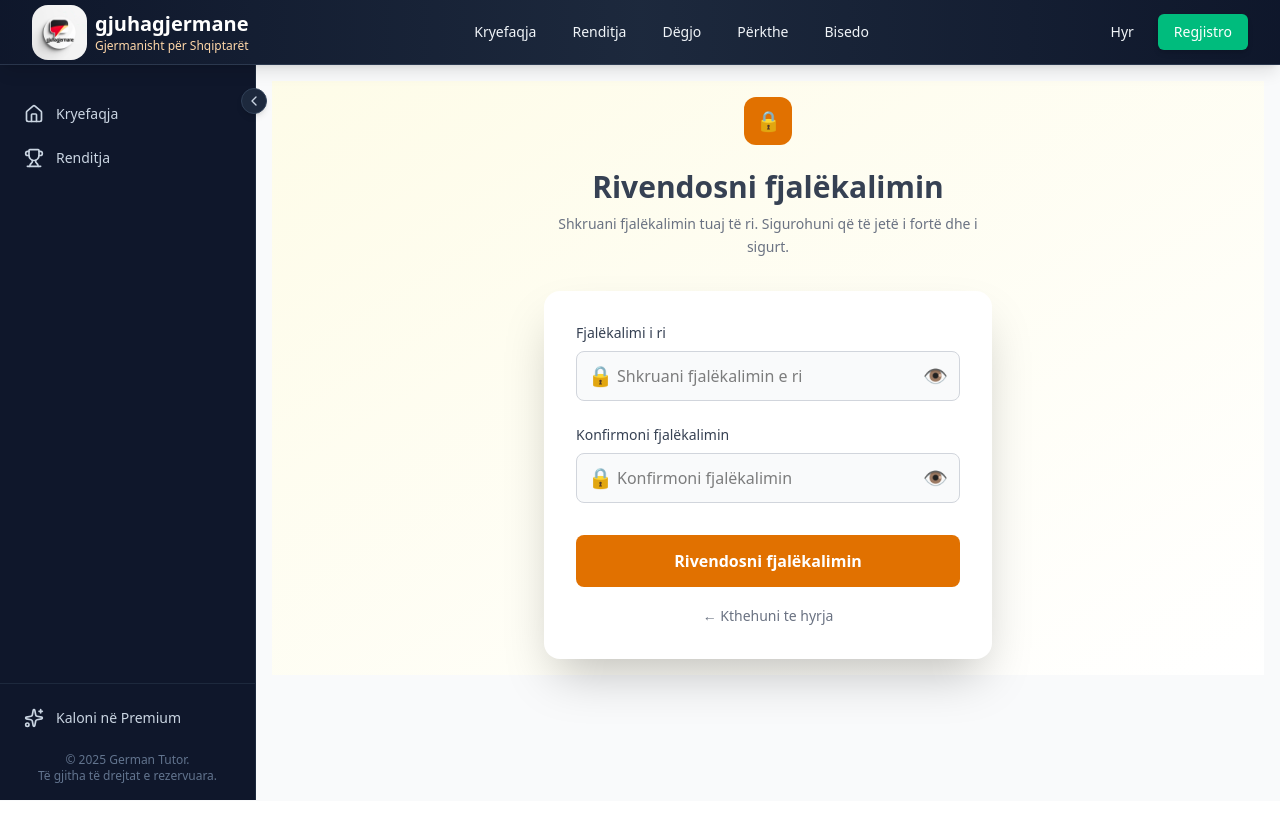
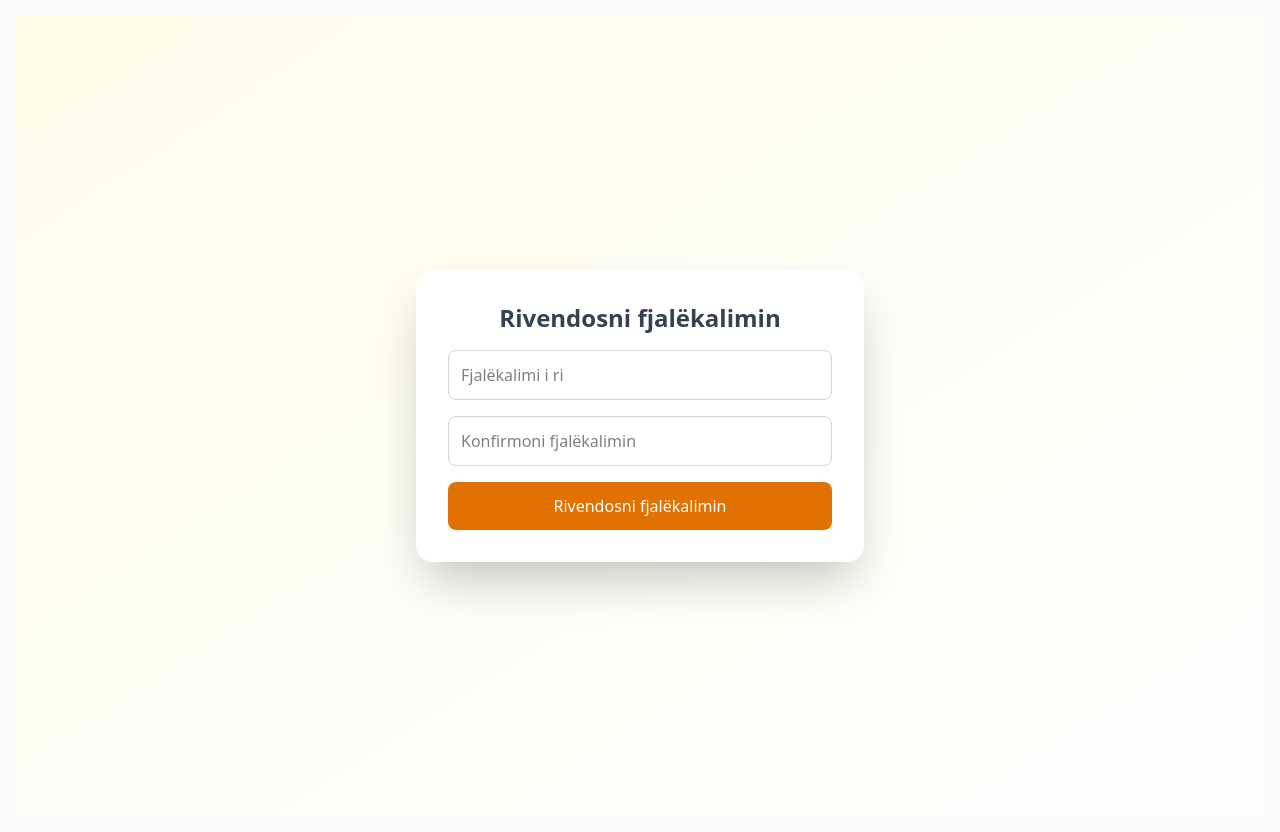
Before and after one commit to ledionnezirii/germanmaster, a React (Vite) app in the folder client/: page /reset-password/1 in a window 1280 px wide. Before the commit the page ends 801 px from the top, so only its background shows below. Built offline with nearby package versions, Linux system fonts and the light colour scheme.

Commit message:
Removed sidebar and navbar at reset password and reove redirect

```diff
--- a/client/src/App.jsx
+++ b/client/src/App.jsx
@@ -27,19 +27,20 @@ const AppContent = () => {
   const { isCollapsed } = useSidebar()
   const location = useLocation()
 
-  // Kontrollo nëse rruga është verify email
-  const isVerifyPage = location.pathname.startsWith("/verify/")
+  // Rrugët ku nuk duhen Navbar/Sidebar
+  const hiddenLayoutPaths = ["/verify/", "/reset-password/"]
+  const hideLayout = hiddenLayoutPaths.some((path) => location.pathname.startsWith(path))
 
   return (
     <div className="flex flex-col min-h-screen bg-gray-50">
-      {!isVerifyPage && <Navbar />}
+      {!hideLayout && <Navbar />}
       <div className="flex flex-1 relative">
-        {!isVerifyPage && <Sidebar />}
-        {/* Main content with proper margin to account for fixed sidebar */}
+        {!hideLayout && <Sidebar />}
+        {/* Main content with proper margin */}
         <main
           className={`
             flex-1 transition-all duration-300 ease-in-out
-            ${!isVerifyPage ? (isCollapsed ? "lg:ml-16" : "lg:ml-64") : ""}
+            ${!hideLayout ? (isCollapsed ? "lg:ml-16" : "lg:ml-64") : ""}
             min-h-[calc(100vh-4rem)] overflow-y-auto
           `}
         >
@@ -58,7 +59,8 @@ const AppContent = () => {
               <Route path="/signup" element={<SignUp />} />
               <Route path="/forgotpassword" element={<ForgotPassword />} />
               <Route path="/reset-password/:token" element={<ResetPassword />} />
-              <Route path="/verify/:token" element={<VerifyEmail />} />              {/* <Route path="/challenge" element={<Challenge />} /> */}
+              <Route path="/verify/:token" element={<VerifyEmail />} />
+              {/* <Route path="/challenge" element={<Challenge />} /> */}
               <Route path="/plan" element={<Plan />} />
               <Route path="tests" element={<Tests />} />
               <Route path="/pronunciation" element={<Pronunciation />} />
--- a/client/src/auth/ResetPassword.jsx
+++ b/client/src/auth/ResetPassword.jsx
@@ -1,16 +1,12 @@
 "use client"
 
 import { useState } from "react"
-import { useParams, useNavigate, Link } from "react-router-dom"
+import { useParams, useNavigate } from "react-router-dom"
 import { authService } from "../services/api"
-
-
 
 const ResetPassword = () => {
   const [password, setPassword] = useState("")
   const [confirmPassword, setConfirmPassword] = useState("")
-  const [showPassword, setShowPassword] = useState(false)
-  const [showConfirmPassword, setShowConfirmPassword] = useState(false)
   const [loading, setLoading] = useState(false)
   const [success, setSuccess] = useState(false)
   const [error, setError] = useState("")
@@ -36,7 +32,6 @@ const ResetPassword = () => {
     try {
       await authService.resetPassword(token, password)
       setSuccess(true)
-      setTimeout(() => navigate("/signin"), 3000)
     } catch (err) {
       setError(err.response?.data?.message || "Ndodhi një gabim.")
     } finally {
@@ -46,25 +41,20 @@ await authService.resetPassword(token, password)
 
   if (success) {
     return (
-      <div className="bg-gradient-to-br from-yellow-50 to-white flex items-center justify-center p-4">
+      <div className="bg-gradient-to-br from-yellow-50 to-white flex items-center justify-center p-4 min-h-screen">
         <div className="max-w-md w-full bg-white rounded-2xl shadow-2xl p-12 text-center">
-
-
           <div className="w-16 h-16 bg-green-500 rounded-full flex items-center justify-center mx-auto mb-8 text-2xl text-white">
             ✅
           </div>
-          <h2 className="text-3xl font-bold text-gray-700 mb-4">Fjalëkalimi u ndryshua!</h2>
+          <h2 className="text-3xl font-bold text-gray-700 mb-4">Fjalëkalimi u verifikua me sukses!</h2>
           <p className="text-gray-500 mb-8 leading-relaxed">
-            Fjalëkalimi juaj u rivendos me sukses. Tani mund të hyni me fjalëkalimin e ri.
+            Tani mund të hyni me fjalëkalimin tuaj të ri.
           </p>
-          <div className="bg-green-50 border border-green-400 rounded-lg p-4 mb-8">
-            <p className="text-green-600 text-sm m-0">🎉 Do të ridrejtoheni automatikisht në faqen e hyrjes.</p>
-          </div>
           <button
             onClick={() => navigate("/signin")}
             className="w-full bg-amber-600 text-white border-none rounded-lg px-4 py-3 text-base font-medium cursor-pointer transition-all hover:bg-amber-700"
           >
-            Hyni tani
+            Shko te Hyrja
           </button>
         </div>
       </div>
@@ -72,97 +62,41 @@ await authService.resetPassword(token, password)
   }
 
   return (
-    <div className="bg-gradient-to-br from-yellow-50 to-white flex items-center justify-center p-4">
-      <div className="max-w-md w-full">
-        <div className="text-center mb-8">
-
-
-          <div className="w-12 h-12 bg-amber-600 rounded-xl flex items-center justify-center mx-auto mb-6 text-xl">
-            🔒
-          </div>
-          <h2 className="text-3xl font-bold text-gray-700 mb-2">Rivendosni fjalëkalimin</h2>
-          <p className="text-gray-500 text-sm leading-relaxed">
-            Shkruani fjalëkalimin tuaj të ri. Sigurohuni që të jetë i fortë dhe i sigurt.
-          </p>
-        </div>
-
-        <div className="bg-white rounded-2xl shadow-2xl p-8">
-          <form onSubmit={handleSubmit}>
+    <div className="bg-gradient-to-br from-yellow-50 to-white flex items-center justify-center p-4 min-h-screen">
+      <div className="max-w-md w-full bg-white rounded-2xl shadow-2xl p-8">
+        <h2 className="text-2xl font-bold text-gray-700 mb-4 text-center">Rivendosni fjalëkalimin</h2>
         {error && (
-              <div className="bg-red-50 border border-red-200 rounded-lg p-4 mb-6 flex items-start">
-                <span className="text-red-500 mr-3 text-xl">⚠️</span>
-                <p className="text-red-600 text-sm m-0">{error}</p>
+          <div className="bg-red-50 border border-red-200 rounded-lg p-4 mb-6 text-red-600 text-sm text-center">
+            {error}
           </div>
         )}
-
-            <div className="mb-6">
-              <label className="block text-sm font-medium text-gray-700 mb-2">Fjalëkalimi i ri</label>
-              <div className="relative">
-                <span className="absolute left-3 top-1/2 transform -translate-y-1/2 text-gray-400 text-xl">🔒</span>
+        <form onSubmit={handleSubmit}>
           <input
-                  type={showPassword ? "text" : "password"}
-                  required
+            type="password"
+            placeholder="Fjalëkalimi i ri"
             value={password}
             onChange={(e) => setPassword(e.target.value)}
-                  placeholder="Shkruani fjalëkalimin e ri"
-                  className="w-full pl-10 pr-10 py-3 border border-gray-300 rounded-lg text-base bg-gray-50 outline-none transition-all focus:border-amber-600 focus:ring-4 focus:ring-amber-100"
+            className="w-full mb-4 p-3 border border-gray-300 rounded-lg"
+            required
           />
-                <button
-                  type="button"
-                  onClick={() => setShowPassword(!showPassword)}
-                  className="absolute right-3 top-1/2 transform -translate-y-1/2 bg-transparent border-none cursor-pointer text-xl hover:text-gray-600"
-                >
-                  {showPassword ? "🙈" : "👁️"}
-                </button>
-              </div>
-            </div>
-
-            <div className="mb-8">
-              <label className="block text-sm font-medium text-gray-700 mb-2">Konfirmoni fjalëkalimin</label>
-              <div className="relative">
-                <span className="absolute left-3 top-1/2 transform -translate-y-1/2 text-gray-400 text-xl">🔒</span>
           <input
-                  type={showConfirmPassword ? "text" : "password"}
-                  required
+            type="password"
+            placeholder="Konfirmoni fjalëkalimin"
             value={confirmPassword}
             onChange={(e) => setConfirmPassword(e.target.value)}
-                  placeholder="Konfirmoni fjalëkalimin"
-                  className="w-full pl-10 pr-10 py-3 border border-gray-300 rounded-lg text-base bg-gray-50 outline-none transition-all focus:border-amber-600 focus:ring-4 focus:ring-amber-100"
+            className="w-full mb-4 p-3 border border-gray-300 rounded-lg"
+            required
           />
-                <button
-                  type="button"
-                  onClick={() => setShowConfirmPassword(!showConfirmPassword)}
-                  className="absolute right-3 top-1/2 transform -translate-y-1/2 bg-transparent border-none cursor-pointer text-xl hover:text-gray-600"
-                >
-                  {showConfirmPassword ? "🙈" : "👁️"}
-                </button>
-              </div>
-            </div>
-
           <button
             type="submit"
             disabled={loading}
             className={`w-full ${
               loading ? "bg-gray-400 cursor-not-allowed" : "bg-amber-600 hover:bg-amber-700"
-              } text-white border-none rounded-lg py-3.5 px-4 text-base font-semibold transition-all flex items-center justify-center mb-4`}
+            } text-white py-3 rounded-lg`}
           >
-              {loading ? (
-                <>
-                  <div className="inline-block w-4 h-4 border-2 border-white border-t-transparent rounded-full animate-spin mr-2"></div>
-                  Duke ruajtur...
-                </>
-              ) : (
-                "Rivendosni fjalëkalimin"
-              )}
+            {loading ? "Duke ruajtur..." : "Rivendosni fjalëkalimin"}
           </button>
-
-            <div className="text-center">
-              <Link to="/signin" className="text-gray-500 no-underline text-sm hover:text-gray-700">
-                ← Kthehuni te hyrja
-              </Link>
-            </div>
         </form>
-        </div>
       </div>
     </div>
   )
```
Lines whose indentation alone changed are shown as unchanged.
